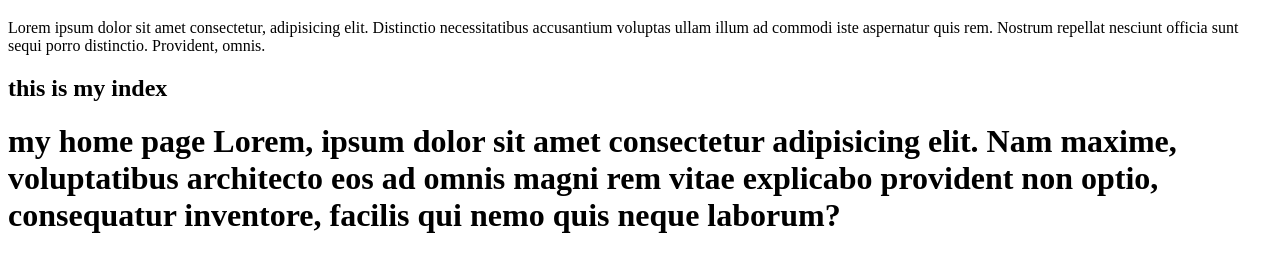
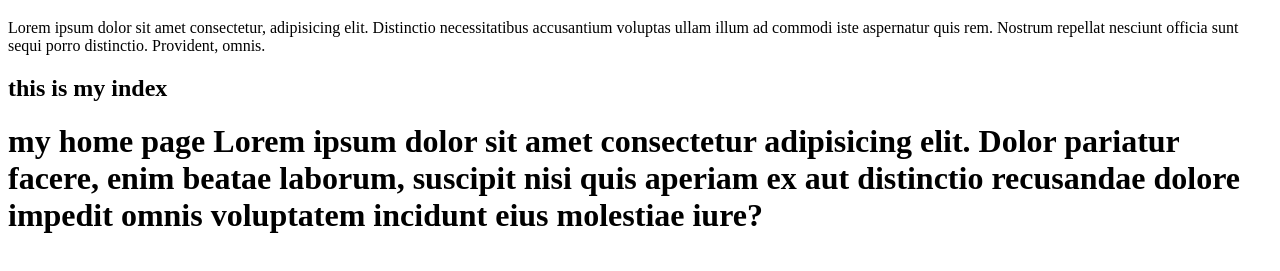
Before and after one commit to SyedMurtazaSaeed/GIT-MARCH-26-2025, a plain HTML site: page Index.html in a window 1280 px wide. Shown: the part 79-350 px from the top of the page. Drawn offline with Linux system fonts and the light colour scheme.

Commit message:
saved4thtime

```diff
--- a/Index.html
+++ b/Index.html
@@ -18,7 +18,7 @@ Lorem ipsum dolor sit amet consectetur, adipisicing elit. Distinctio necessitati
 </h2>
 <h1>
     my home page
-    Lorem, ipsum dolor sit amet consectetur adipisicing elit. Nam maxime, voluptatibus architecto eos ad omnis magni rem vitae explicabo provident non optio, consequatur inventore, facilis qui nemo quis neque laborum?
+    Lorem ipsum dolor sit amet consectetur adipisicing elit. Dolor pariatur facere, enim beatae laborum, suscipit nisi quis aperiam ex aut distinctio recusandae dolore impedit omnis voluptatem incidunt eius molestiae iure?
 </h1>
 </body>
 </html>
```
